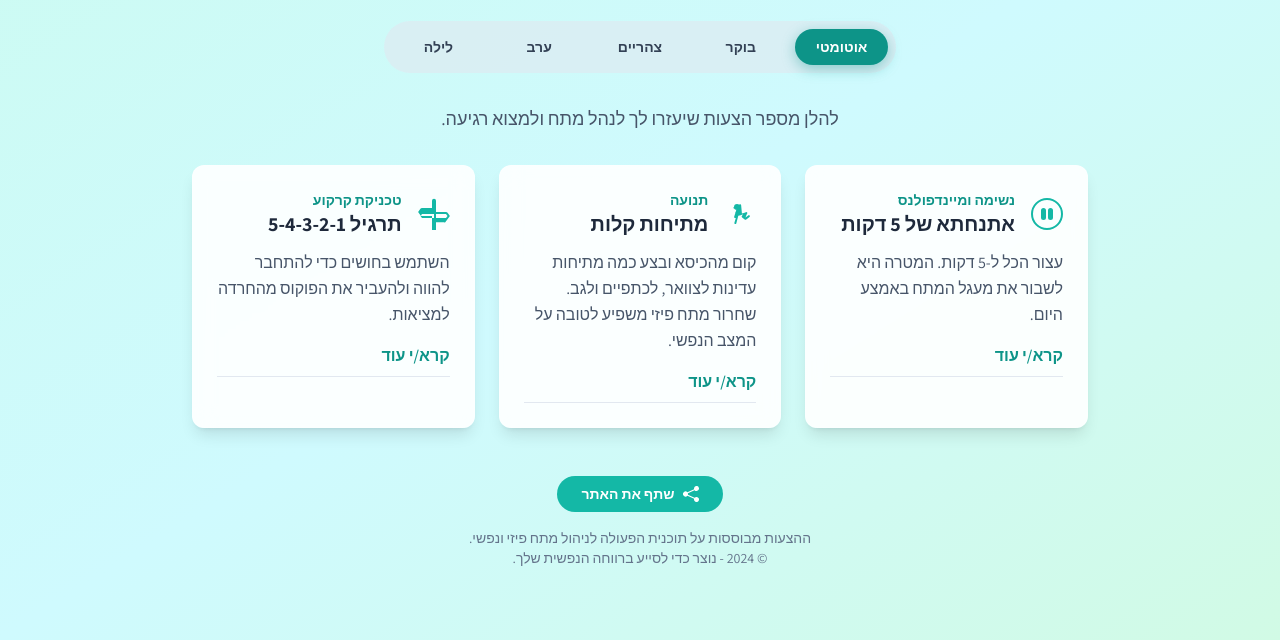
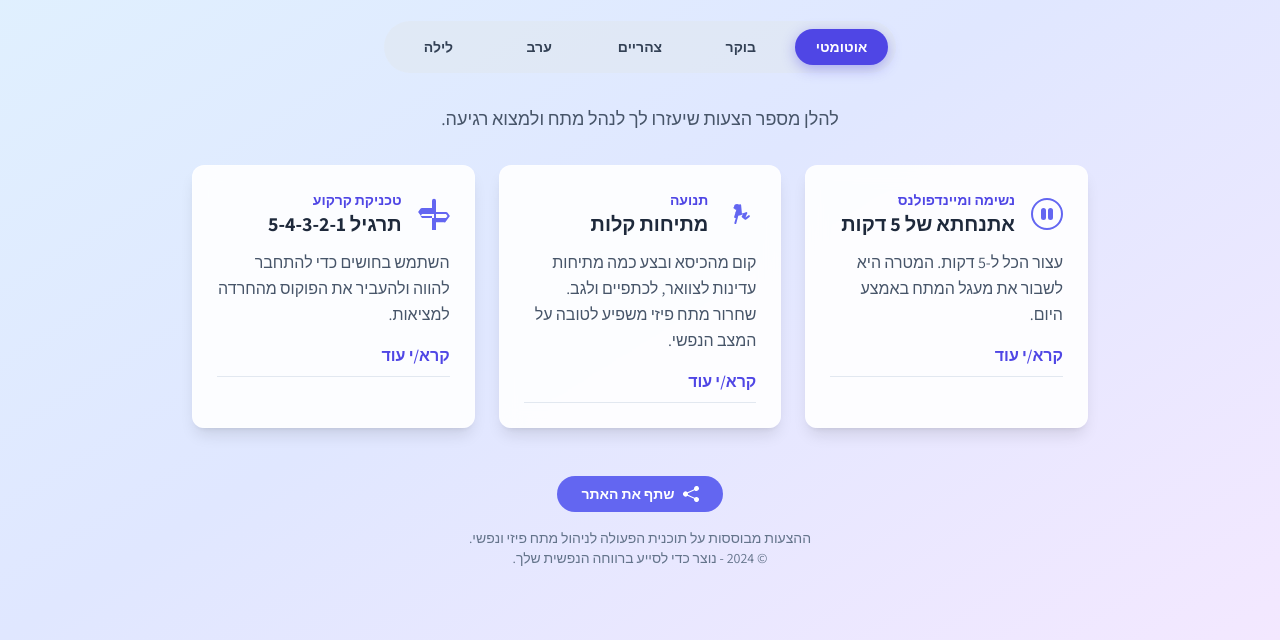
Before and after one commit to RoyKulik/stress-release, a plain HTML site: page index.html in a window 1280 px wide. Shown: the part 160-800 px from the top of the page. Drawn offline with nearby package versions, Linux system fonts and the light colour scheme.

Commit message:
Update index.html

```diff
--- a/index.html
+++ b/index.html
@@ -26,9 +26,9 @@
             transition: all 0.2s ease-in-out;
         }
         .control-btn.active {
-            background-color: #0d9488; /* teal-600 */
+            background-color: #4f46e5; /* indigo-600 */
             color: white;
-            box-shadow: 0 4px 14px 0 rgba(13, 148, 136, 0.39);
+            box-shadow: 0 4px 14px 0 rgba(79, 70, 229, 0.39);
         }
         .details-content {
             max-height: 0;
@@ -47,10 +47,10 @@
 </head>
 <body class="bg-slate-100 dark:bg-slate-900 text-slate-800 dark:text-slate-200">
 
-    <div class="min-h-screen w-full flex flex-col items-center justify-center p-4 bg-gradient-to-br from-teal-100 via-cyan-100 to-emerald-100 dark:from-teal-900 dark:via-cyan-900 dark:to-emerald-900">
+    <div class="min-h-screen w-full flex flex-col items-center justify-center p-4 bg-gradient-to-br from-sky-100 via-indigo-100 to-purple-100 dark:from-sky-900 dark:via-indigo-900 dark:to-purple-900">
 
         <div class="text-center w-full max-w-4xl mx-auto mb-6">
-            <h1 id="time-greeting" class="text-4xl md:text-5xl font-bold text-teal-800 dark:text-teal-100 mb-2">טוען...</h1>
+            <h1 id="time-greeting" class="text-4xl md:text-5xl font-bold text-slate-700 dark:text-slate-100 mb-2">טוען...</h1>
             <p id="current-time" class="text-lg text-slate-500 dark:text-slate-400"></p>
         </div>
 
@@ -70,7 +70,7 @@
         </div>
 
         <footer class="mt-12 text-center text-sm text-slate-500 dark:text-slate-400">
-             <button id="share-btn" class="mb-4 bg-teal-500 hover:bg-teal-600 text-white font-bold py-2 px-6 rounded-full inline-flex items-center">
+             <button id="share-btn" class="mb-4 bg-indigo-500 hover:bg-indigo-600 text-white font-bold py-2 px-6 rounded-full inline-flex items-center">
                 <svg xmlns="http://www.w3.org/2000/svg" width="16" height="16" fill="currentColor" class="bi bi-share-fill ml-2" viewBox="0 0 16 16"><path d="M11 2.5a2.5 2.5 0 1 1 .603 1.628l-6.718 3.12a2.5 2.5 0 0 1 0 1.504l6.718 3.12a2.5 2.5 0 1 1-.488.876l-6.718-3.12a2.5 2.5 0 1 1 0-3.256l6.718-3.12A2.5 2.5 0 0 1 11 2.5"/></svg>
                 <span>שתף את האתר</span>
             </button>
@@ -325,17 +325,17 @@
                     card.className = 'card rounded-xl p-6 shadow-lg';
                     card.innerHTML = `
                         <div class="flex items-center mb-3">
-                            <div class="text-teal-500 dark:text-teal-400 ml-4">
+                            <div class="text-indigo-500 dark:text-indigo-400 ml-4">
                                 ${suggestion.icon}
                             </div>
                             <div>
-                                <p class="text-sm font-semibold text-teal-600 dark:text-teal-400">${suggestion.type}</p>
+                                <p class="text-sm font-semibold text-indigo-600 dark:text-indigo-400">${suggestion.type}</p>
                                 <h3 class="text-xl font-bold text-slate-800 dark:text-slate-100">${suggestion.title}</h3>
                             </div>
                         </div>
                         <p class="text-slate-600 dark:text-slate-300 text-base leading-relaxed">${suggestion.description}</p>
                         <div class="w-full mt-4">
-                            <button class="details-toggle text-teal-600 dark:text-teal-400 font-semibold" data-target="details-${period}-${index}">קרא/י עוד</button>
+                            <button class="details-toggle text-indigo-600 dark:text-indigo-400 font-semibold" data-target="details-${period}-${index}">קרא/י עוד</button>
                             <div id="details-${period}-${index}" class="details-content text-slate-600 dark:text-slate-300 border-t border-slate-200 dark:border-slate-700 mt-2">
                                 ${suggestion.details}
                             </div>
```
